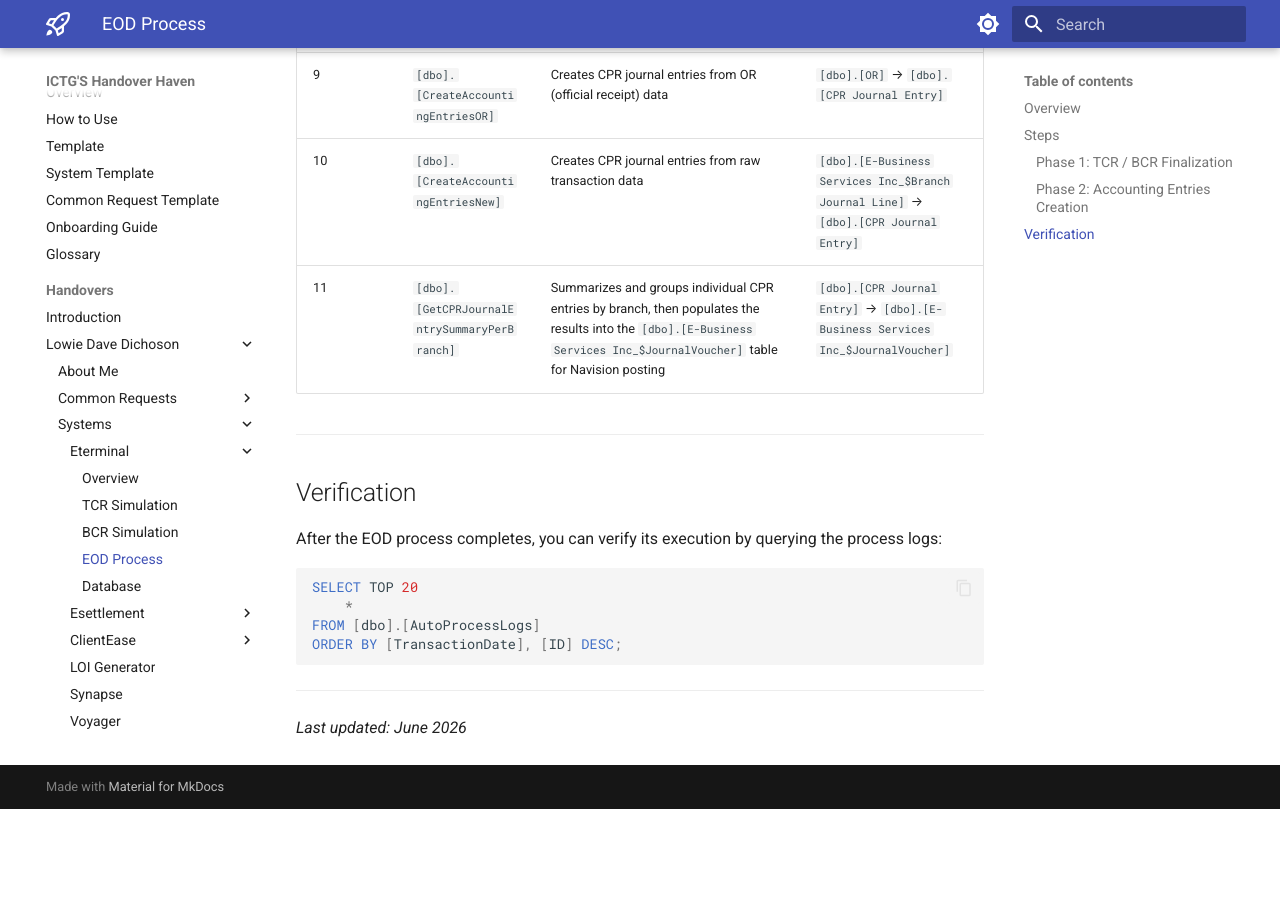
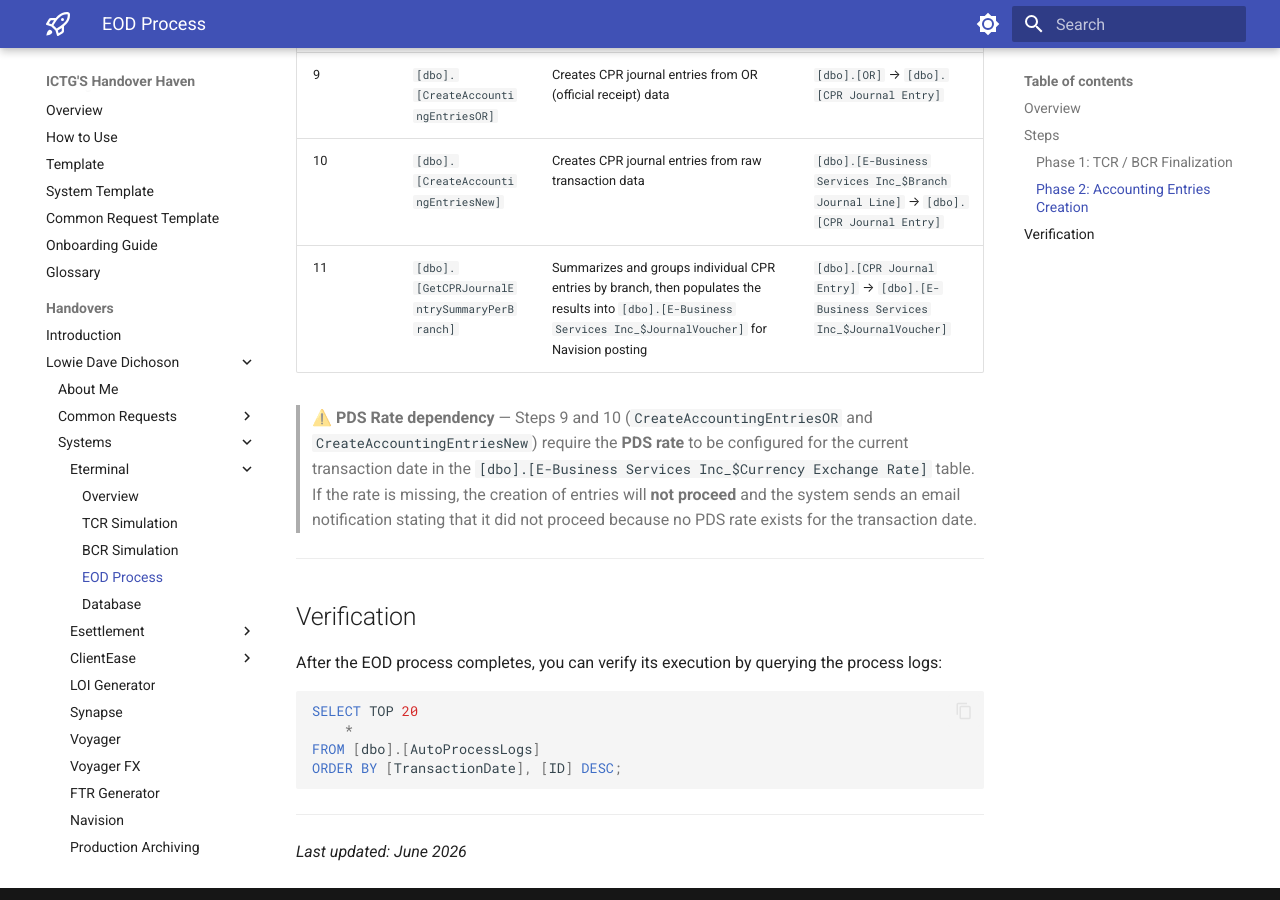
Before and after one commit to lowiedichoson/handover-haven, an MkDocs documentation site: the page built from docs/handovers/lowie-dave-dichoson/systems/eterminal/eod-process.md, in a window 1280 px wide and 900 px high, scrolled down 1492 px. Built offline with MkDocs 1.6.1 and Material for MkDocs 9.7.7, drawn with Linux system fonts in a browser that asks for light colours; before the commit the page ends 2301 px from its top, so only the background shows below that; some of the changed text lies outside the part shown.

Commit message:
chore: added eod-process.md

```diff
--- a/docs/handovers/lowie-dave-dichoson/systems/eterminal/eod-process.md
+++ b/docs/handovers/lowie-dave-dichoson/systems/eterminal/eod-process.md
@@ -11,7 +11,7 @@
 
 ## Steps
 
-The EOD process executes the following stored procedures in sequence. The steps are grouped into two phases: **TCR/BCR finalization** (Steps 1–8) and **Accounting entries creation** (Steps 9–11).
+The EOD process executes the following stored procedures in sequence. All steps process the **current date's data**. The steps are grouped into two phases: **TCR/BCR finalization** (Steps 1–8) and **Accounting entries creation** (Steps 9–11).
 
 ### Phase 1: TCR / BCR Finalization
 
@@ -32,7 +32,9 @@
 |---|---|---|---|
 | 9 | `[dbo].[CreateAccountingEntriesOR]` | Creates CPR journal entries from OR (official receipt) data | `[dbo].[OR]` → `[dbo].[CPR Journal Entry]` |
 | 10 | `[dbo].[CreateAccountingEntriesNew]` | Creates CPR journal entries from raw transaction data | `[dbo].[E-Business Services Inc_$Branch Journal Line]` → `[dbo].[CPR Journal Entry]` |
-| 11 | `[dbo].[GetCPRJournalEntrySummaryPerBranch]` | Summarizes and groups individual CPR entries by branch, then populates the results into the `[dbo].[E-Business Services Inc_$JournalVoucher]` table for Navision posting | `[dbo].[CPR Journal Entry]` → `[dbo].[E-Business Services Inc_$JournalVoucher]` |
+| 11 | `[dbo].[GetCPRJournalEntrySummaryPerBranch]` | Summarizes and groups individual CPR entries by branch, then populates the results into `[dbo].[E-Business Services Inc_$JournalVoucher]` for Navision posting | `[dbo].[CPR Journal Entry]` → `[dbo].[E-Business Services Inc_$JournalVoucher]` |
+
+> ⚠️ **PDS Rate dependency** — Steps 9 and 10 (`CreateAccountingEntriesOR` and `CreateAccountingEntriesNew`) require the **PDS rate** to be configured for the current transaction date in the `[dbo].[E-Business Services Inc_$Currency Exchange Rate]` table. If the rate is missing, the creation of entries will **not proceed** and the system sends an email notification stating that it did not proceed because no PDS rate exists for the transaction date.
 
 ---
 
```
